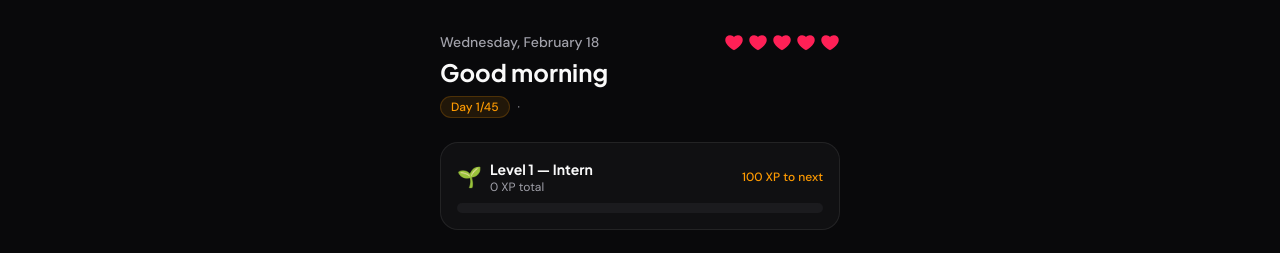
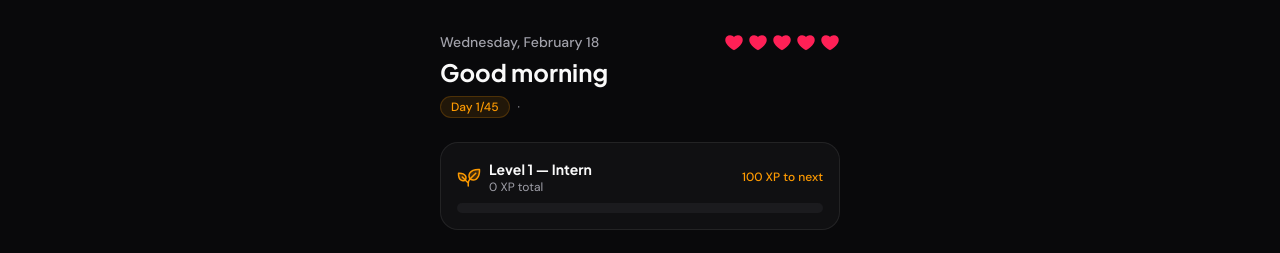
Before and after one commit to Allen-Saji/Prometric, a Next.js app: page /dashboard in a window 1280 px wide. Shown: the top 253 px of the page. Built offline with nearby package versions, Linux system fonts and the light colour scheme; no server answers; sample sign-in values are in the browser's storage.

Commit message:
fix: replace all emoji with Phosphor icons — zero emoji policy

```diff
--- a/src/app/(auth)/onboarding/page.tsx
+++ b/src/app/(auth)/onboarding/page.tsx
@@ -7,11 +7,11 @@ import { Exam, Specialty } from "@/lib/types";
 import { Stethoscope, FirstAid, Pill, Tooth } from "@phosphor-icons/react";
 import { cn } from "@/lib/utils";
 
-const exams: { id: Exam; label: string; region: string; flag: string; fullName: string }[] = [
-  { id: "DHA", label: "DHA", region: "Dubai", flag: "\u{1F1E6}\u{1F1EA}", fullName: "Dubai Health Authority" },
-  { id: "MOH", label: "MOH", region: "UAE Federal", flag: "\u{1F1E6}\u{1F1EA}", fullName: "Ministry of Health" },
-  { id: "SLE", label: "SLE", region: "Saudi Arabia", flag: "\u{1F1F8}\u{1F1E6}", fullName: "Saudi Licensing Exam" },
-  { id: "HAAD", label: "HAAD", region: "Abu Dhabi", flag: "\u{1F1E6}\u{1F1EA}", fullName: "Dept. of Health" },
+const exams: { id: Exam; label: string; region: string; fullName: string }[] = [
+  { id: "DHA", label: "DHA", region: "Dubai", fullName: "Dubai Health Authority" },
+  { id: "MOH", label: "MOH", region: "UAE Federal", fullName: "Ministry of Health" },
+  { id: "SLE", label: "SLE", region: "Saudi Arabia", fullName: "Saudi Licensing Exam" },
+  { id: "HAAD", label: "HAAD", region: "Abu Dhabi", fullName: "Dept. of Health" },
 ];
 
 const specialties: { id: Specialty; label: string; icon: typeof Stethoscope }[] = [
@@ -92,7 +92,6 @@ export default function OnboardingPage() {
                       : "hover:border-amber-500/30"
                   )}
                 >
-                  <span className="text-2xl mb-2 block">{exam.flag}</span>
                   <p className="text-xl font-heading font-bold text-foreground">{exam.label}</p>
                   <p className="text-xs text-muted-foreground mt-1">{exam.fullName}</p>
                   <p className="text-[10px] text-muted-foreground/60 mt-0.5">{exam.region}</p>
--- a/src/app/(main)/battle/page.tsx
+++ b/src/app/(main)/battle/page.tsx
@@ -1,7 +1,7 @@
 "use client";
 
 import { useState, useCallback } from "react";
-import { Sword, Lightning } from "@phosphor-icons/react";
+import { Sword, Lightning, Trophy, Equals } from "@phosphor-icons/react";
 import { BattleMatchmaking } from "@/components/battle-matchmaking";
 import { BattleQuestion } from "@/components/battle-question";
 import { BattleResult } from "@/components/battle-result";
@@ -107,15 +107,15 @@ export default function BattlePage() {
 
         <div className="glass-card rounded-2xl p-4 w-full space-y-2">
           <div className="flex items-center justify-between text-sm">
-            <span className="text-muted-foreground">🏆 Win</span>
+            <span className="text-muted-foreground flex items-center gap-1.5"><Trophy size={16} weight="duotone" className="text-amber-500" /> Win</span>
             <span className="font-heading font-bold text-amber-500">+100 XP</span>
           </div>
           <div className="flex items-center justify-between text-sm">
-            <span className="text-muted-foreground">🤝 Draw</span>
+            <span className="text-muted-foreground flex items-center gap-1.5"><Equals size={16} weight="bold" className="text-sky-500" /> Draw</span>
             <span className="font-heading font-bold text-sky-500">+50 XP</span>
           </div>
           <div className="flex items-center justify-between text-sm">
-            <span className="text-muted-foreground">💪 Lose</span>
+            <span className="text-muted-foreground flex items-center gap-1.5"><Sword size={16} weight="duotone" className="text-zinc-400" /> Lose</span>
             <span className="font-heading font-bold text-muted-foreground">+20 XP</span>
           </div>
         </div>
--- a/src/app/page.tsx
+++ b/src/app/page.tsx
@@ -2,10 +2,10 @@ import Link from "next/link";
 import { ArrowRight, Stethoscope, Lightning, Target, Trophy, ShieldCheck, Users, BookOpen } from "@phosphor-icons/react/dist/ssr";
 
 const exams = [
-  { name: "DHA", flag: "\u{1F1E6}\u{1F1EA}", label: "Dubai" },
-  { name: "MOH", flag: "\u{1F1E6}\u{1F1EA}", label: "UAE" },
-  { name: "SLE", flag: "\u{1F1F8}\u{1F1E6}", label: "Saudi" },
-  { name: "HAAD", flag: "\u{1F1E6}\u{1F1EA}", label: "Abu Dhabi" },
+  { name: "DHA", label: "Dubai" },
+  { name: "MOH", label: "UAE" },
+  { name: "SLE", label: "Saudi" },
+  { name: "HAAD", label: "Abu Dhabi" },
 ];
 
 const features = [
@@ -55,7 +55,6 @@ export default function LandingPage() {
                 key={exam.name}
                 className="inline-flex items-center gap-1.5 px-3.5 py-1.5 rounded-full text-xs font-medium glass-card text-foreground/80"
               >
-                <span className="text-sm">{exam.flag}</span>
                 {exam.name}
               </span>
             ))}
--- /dev/null
+++ b/src/components/level-icon.tsx
@@ -0,0 +1,11 @@
+import { Plant, BookOpen, Pill, Lightning, Medal, Trophy, Crown, Diamond } from "@phosphor-icons/react";
+
+const iconMap = {
+  Plant, BookOpen, Pill, Lightning, Medal, Trophy, Crown, Diamond
+};
+
+export function LevelIcon({ name, size = 20, className }: { name: string; size?: number; className?: string }) {
+  const Icon = iconMap[name as keyof typeof iconMap];
+  if (!Icon) return null;
+  return <Icon size={size} weight="duotone" className={className} />;
+}
--- a/src/components/score-summary.tsx
+++ b/src/components/score-summary.tsx
@@ -2,7 +2,7 @@
 
 import Link from "next/link";
 import { ProgressRing } from "./progress-ring";
-import { Trophy, BookOpen, ArrowRight, Lightning } from "@phosphor-icons/react";
+import { Trophy, BookOpen, ArrowRight, Lightning, Crosshair, Fire } from "@phosphor-icons/react";
 import { getUserProfile } from "@/lib/firestore";
 
 interface ScoreSummaryProps {
@@ -78,13 +78,13 @@ export function ScoreSummary({ correct, total, timeSpent }: ScoreSummaryProps) {
           </div>
           {perfectXP > 0 && (
             <div className="flex justify-between">
-              <span className="text-muted-foreground">Perfect score 🎯</span>
+              <span className="text-muted-foreground flex items-center gap-1">Perfect score <Crosshair size={14} weight="bold" className="text-amber-500" /></span>
               <span className="font-medium text-amber-500">+{perfectXP}</span>
             </div>
           )}
           {streakXP > 0 && (
             <div className="flex justify-between">
-              <span className="text-muted-foreground">Streak bonus 🔥</span>
+              <span className="text-muted-foreground flex items-center gap-1">Streak bonus <Fire size={14} weight="fill" className="text-amber-500" /></span>
               <span className="font-medium text-amber-500">+{streakXP}</span>
             </div>
           )}
--- a/src/components/theme-toggle.tsx
+++ b/src/components/theme-toggle.tsx
@@ -2,7 +2,7 @@
 
 import { useTheme } from "next-themes";
 import { useEffect, useState } from "react";
-import { Sun, Moon } from "lucide-react";
+import { Sun, Moon } from "@phosphor-icons/react";
 
 export function ThemeToggle() {
   const { theme, setTheme } = useTheme();
--- a/src/components/xp-bar.tsx
+++ b/src/components/xp-bar.tsx
@@ -1,6 +1,7 @@
 "use client";
 
 import { getLevelInfo } from "@/lib/xp";
+import { LevelIcon } from "@/components/level-icon";
 
 interface XPBarProps {
   xp: number;
@@ -13,7 +14,7 @@ export function XPBar({ xp }: XPBarProps) {
     <div className="glass-card rounded-2xl p-4 space-y-2">
       <div className="flex items-center justify-between">
         <div className="flex items-center gap-2">
-          <span className="text-xl">{level.emoji}</span>
+          <LevelIcon name={level.icon} size={24} className="text-amber-500" />
           <div>
             <p className="text-sm font-heading font-bold text-foreground">
               Level {level.level} — {level.title}
--- a/src/lib/xp.ts
+++ b/src/lib/xp.ts
@@ -4,14 +4,14 @@ import { getUserProfile, saveUserProfile } from "./firestore";
 const XP_EVENTS_KEY = "xp-events";
 
 export const LEVELS = [
-  { level: 1, title: "Intern", emoji: "🌱", minXP: 0, maxXP: 100 },
-  { level: 2, title: "Trainee", emoji: "📚", minXP: 100, maxXP: 300 },
-  { level: 3, title: "Pharmacist", emoji: "💊", minXP: 300, maxXP: 600 },
-  { level: 4, title: "Senior RPh", emoji: "⚡", minXP: 600, maxXP: 1000 },
-  { level: 5, title: "Specialist", emoji: "🏅", minXP: 1000, maxXP: 1500 },
-  { level: 6, title: "Expert", emoji: "🏆", minXP: 1500, maxXP: 2200 },
-  { level: 7, title: "Master", emoji: "👑", minXP: 2200, maxXP: 3000 },
-  { level: 8, title: "Pharma Hero", emoji: "💎", minXP: 3000, maxXP: Infinity },
+  { level: 1, title: "Intern", icon: "Plant", minXP: 0, maxXP: 100 },
+  { level: 2, title: "Trainee", icon: "BookOpen", minXP: 100, maxXP: 300 },
+  { level: 3, title: "Pharmacist", icon: "Pill", minXP: 300, maxXP: 600 },
+  { level: 4, title: "Senior RPh", icon: "Lightning", minXP: 600, maxXP: 1000 },
+  { level: 5, title: "Specialist", icon: "Medal", minXP: 1000, maxXP: 1500 },
+  { level: 6, title: "Expert", icon: "Trophy", minXP: 1500, maxXP: 2200 },
+  { level: 7, title: "Master", icon: "Crown", minXP: 2200, maxXP: 3000 },
+  { level: 8, title: "Pharma Hero", icon: "Diamond", minXP: 3000, maxXP: Infinity },
 ];
 
 export function getLevelInfo(xp: number) {
```
